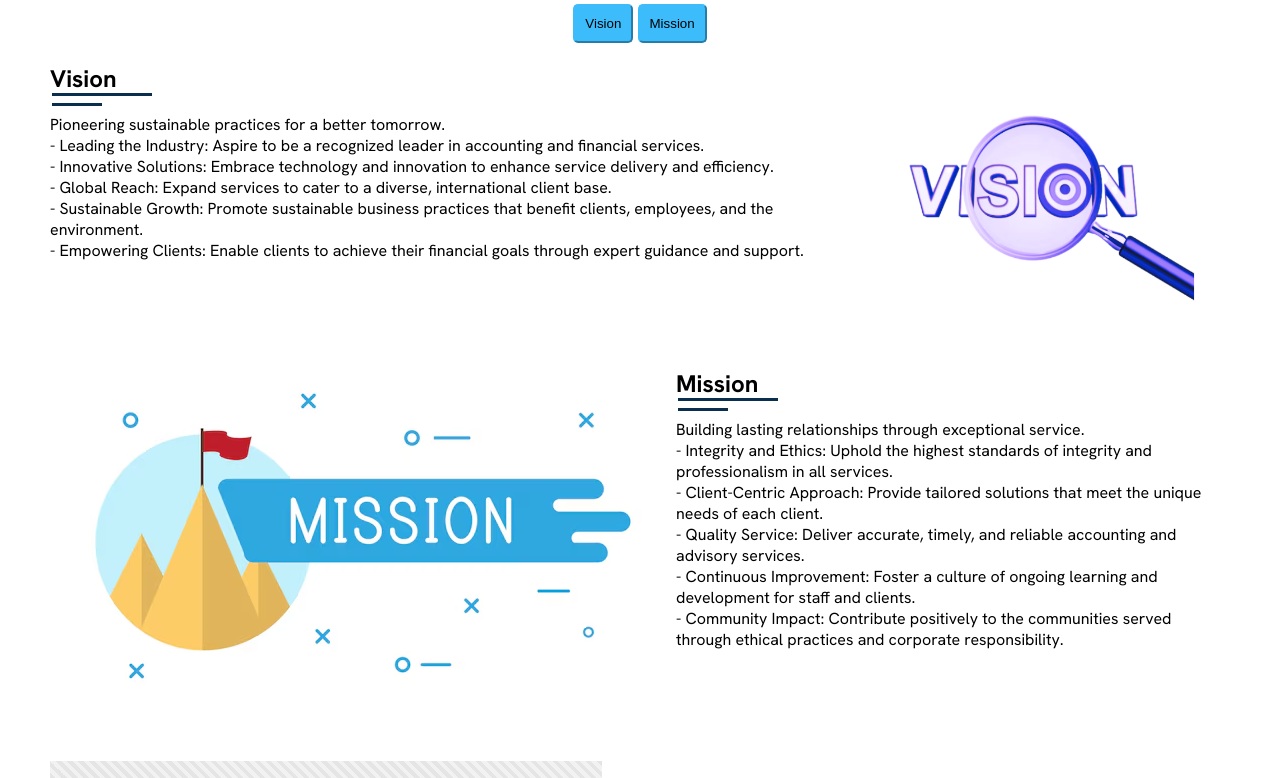
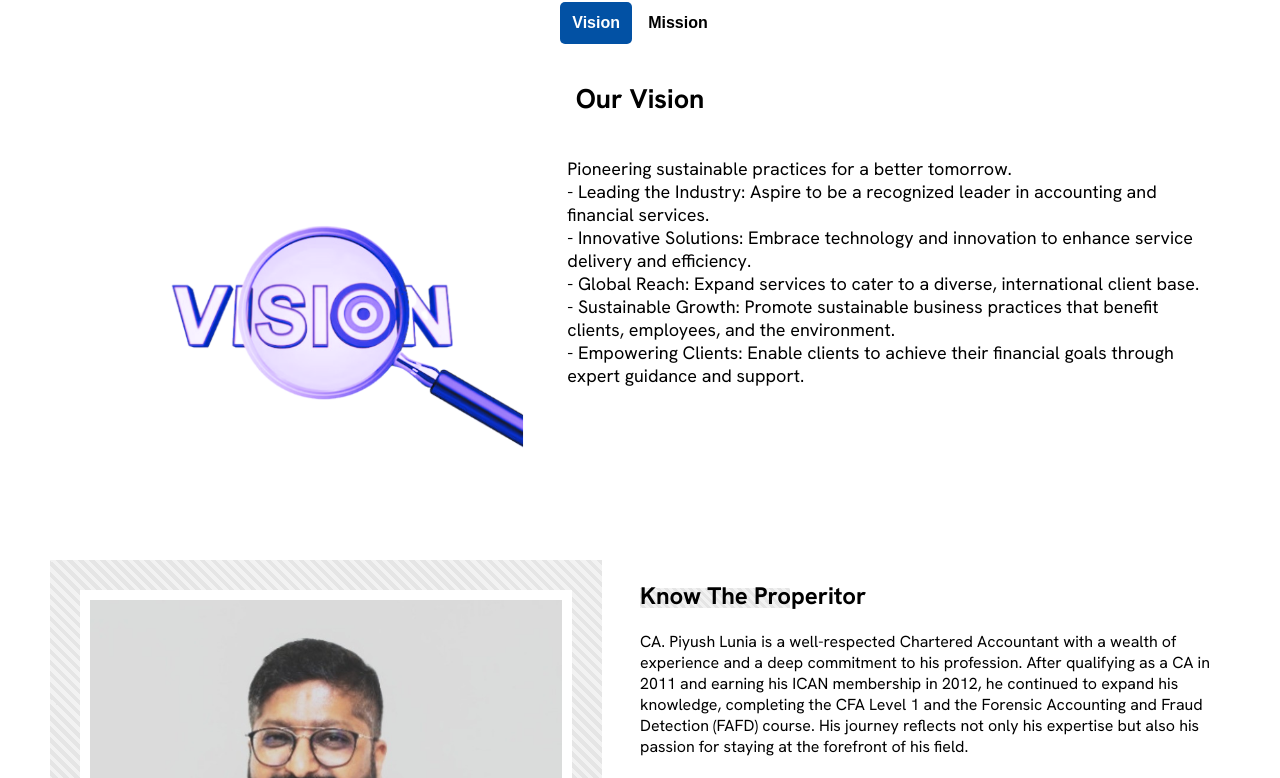
Before and after one commit to shreyaNeupane/p-lunia-with-JS, a plain HTML site: page about.html in a window 1280 px wide. Shown: the part 716-1494 px from the top of the page. Drawn offline with Linux system fonts and the light colour scheme.

Commit message:
tab switching

```diff
--- a/about.css
+++ b/about.css
@@ -137,76 +137,67 @@ position: relative;
 }
 
 /* -----------  vision Mission ------------------- */
-.vm-headers {
-  text-align: center;
-  margin-top: 5rem;
-  margin-bottom: 1rem;
+ .tab-main-container {
+            display: flex;
+            justify-content: center;
+            align-items: center;
+            margin-top: 3rem;
+        }
+ .tab-container {
+            text-align: center;
+            padding: 10px;
+        }
+        .tab-flex-container{
+            display: flex;
+            text-align: left;
+        }
+        .tab-img img {
+  width: 100%;
+  height: auto;
 }
 
-button {
-  background-color: rgb(61, 188, 252);
-  border-radius: 5px;
-  border-color: rgb(61, 188, 252);
-  padding: 10px;
-}
-.vision-container ,.mission-container   {
-  display: flex;
 
-}
-.Vision-paragraph , .mission-paragraph {
-  text-align: left;
-  width: 70%;
-  position: relative;
-}
-.Vision-paragraph h2::after {
-  content: "";
-  position: absolute;
-  width: 100px;
-  height: 3px;
-  background: #0a2e4e;
-  left: 2px;
-  top: 50px;
+        .tab-button {
+            flex: 1;
+            padding: 12px;
+            font-size: 16px;
+            font-weight: bold;
+            background: transparent;
+            border: none;
+            border-radius: 5px;
+            cursor: pointer;
+            transition: background 0.3s, color 0.3s;
+        }
 
-}
-.mission-paragraph h2::after {
-  content: "";
-  position: absolute;
-  width: 100px;
-  height: 3px;
-  background: #0a2e4e;
-  left: 2px;
-  top: 50px;
+        .active {
+            background: #0251a4;
+            color: white;
+        }
 
-}
-.Vision-paragraph h2::before {
-  content: "";
-  position: absolute;
-  width: 50px;
-  height: 3px;
-  background: #0a2e4e;
-  left: 2px;
-  top: 60px;
-}
-.mission-paragraph h2::before {
-  content: "";
-  position: absolute;
-  width: 50px;
-  height: 3px;
-  background: #0a2e4e;
-  left: 2px;
-  top: 60px;
-}
+        .tab-content {
+            display: none;
+            font-size: 18px;
+            padding: 15px;
+            animation: fadeIn 0.3s ease-in-out;
+        }
 
-.vision-img
-img {
-  width: 399px;
-  height: 300px;
-}
-.mission.img img{
-  width: 399px;
-  height: 300px;
-  padding: 15px;
-}
+        .show {
+            display: block;
+        }
+
+
+        @keyframes fadeIn {
+            from {
+                opacity: 0;
+                transform: translateY(10px);
+            }
+
+            to {
+                opacity: 1;
+                transform: translateY(0);
+            }
+        }
+
 
 /*----------------- know the properitor ---------- */
 .properitor {
@@ -418,6 +409,16 @@ hr {
   left: 50px;
 
 }
+/* tab switching */
+    .tab-flex-container{
+            display: flex;
+            flex-direction: column;
+        }
+        .tab-img img {
+  width: 100%;
+  height: auto;
+}
+/* properitor */
 
 .about-us, .Vision-Mission, .properitor{
   flex-direction: column;
@@ -425,12 +426,5 @@ hr {
 .about-us-img, .description, .left-side, .right-side {
   flex: 1 1 100%;
 }
-.vision-container ,.mission-container   {
-  display: flex;
-  flex-direction: column;
+
 }
-.Vision-paragraph , .mission-paragraph {
-  text-align: left;
-  width: 100%;
-}
-}
--- a/about.html
+++ b/about.html
@@ -52,18 +52,20 @@
             </div>
             </div>
             <!--  -----Vison/Mission----------------- -->
-              <div class="Vision-Mission">
-                <div class="vm-headers">
+              <div class="tab-main-container">
+               <div class="tab-container">
                 <h2>Our Vision and Mission</h2>
-              <div class="btn">
-               <button id="vision">Vision</button>
-              <button id="mission">Mission</button>
+        <div class="tab-buttons">
+            <button id="vision-btn" class="tab-button active" onclick="switchTab('vision')">Vision</button>
+            <button id="mission-btn" class="tab-button" onclick="switchTab('mission')">Mission</button>
         </div>
-              <!-- Vision section -->
 
-              <div class="vision-container">
-              <div class="Vision-paragraph">
-                <h2>Vision</h2>
+        <div id="vision" class="tab-content show">
+            <h2>Our Vision</h2>
+            <div class="tab-flex-container">
+            <div class="tab-img">
+                <img src="images/about/vision.png" alt="vision">
+              </div>
               <p>
 
             Pioneering sustainable practices for a better tomorrow.<br>
@@ -73,19 +75,14 @@
             - Sustainable Growth: Promote sustainable business practices that benefit clients, employees, and the environment.<br>
             - Empowering Clients: Enable clients to achieve their financial goals through expert guidance and support.<br>
               </p>
-              </div>
-              <div class="vision-img">
-                <img src="images/about/vision.png" alt="vision">
+
         </div>
         </div>
-             <!-- mission section -->
-                <div class="mission-container">
 
-                 <div class="mission-img">
-                <img src="images/about/mission.png" alt="mission">
-              </div>
-               <div class="mission-paragraph">
-                    <h2>Mission</h2>
+        <div id="mission" class="tab-content ">
+          <h2>Our Mission</h2>
+          <div class="tab-flex-container">
+
              <p>
 Building lasting relationships through exceptional service.<br>
 
@@ -95,15 +92,13 @@ Building lasting relationships through exceptional service.<br>
 - Continuous Improvement: Foster a culture of ongoing learning and development for staff and clients.<br>
 - Community Impact: Contribute positively to the communities served through ethical practices and corporate responsibility.<br>
                 </p>
+                 <div class="tab-img">
+                <img src="images/about/mission.png" alt="mission">
               </div>
         </div>
     </div>
-
-
-
-
-
-
+      </div>
+    </div>
               <!-- --------------know the properitor -->
                <div class="properitor">
                 <div class="properitor-img">
@@ -171,10 +166,33 @@ Building lasting relationships through exceptional service.<br>
         </footer>
 
           <script>
+            // navbar
           function myFunction() {
             var x = document.getElementById("menu");
             x.classList.toggle("show");
           }
+          //tabswitching vision mission
+
+        function switchTab(tabId) {
+
+            const contents = document.querySelectorAll('.tab-content');
+            const buttons = document.querySelectorAll('.tab-button');
+
+            // Remove "show" class from all tab contents
+            for (const content of contents) {
+                content.classList.remove("show");
+            }
+
+            // Remove "active" class from all buttons
+            for (const button of buttons) {
+                button.classList.remove("active");
+            }
+
+            // Add "show" class to selected tab and "active" class to the button
+            document.getElementById(tabId).classList.add("show");
+            document.getElementById(tabId + "-btn").classList.add("active");
+        }
+
         </script>
 
 
```
Lines whose indentation alone changed are shown as unchanged.
